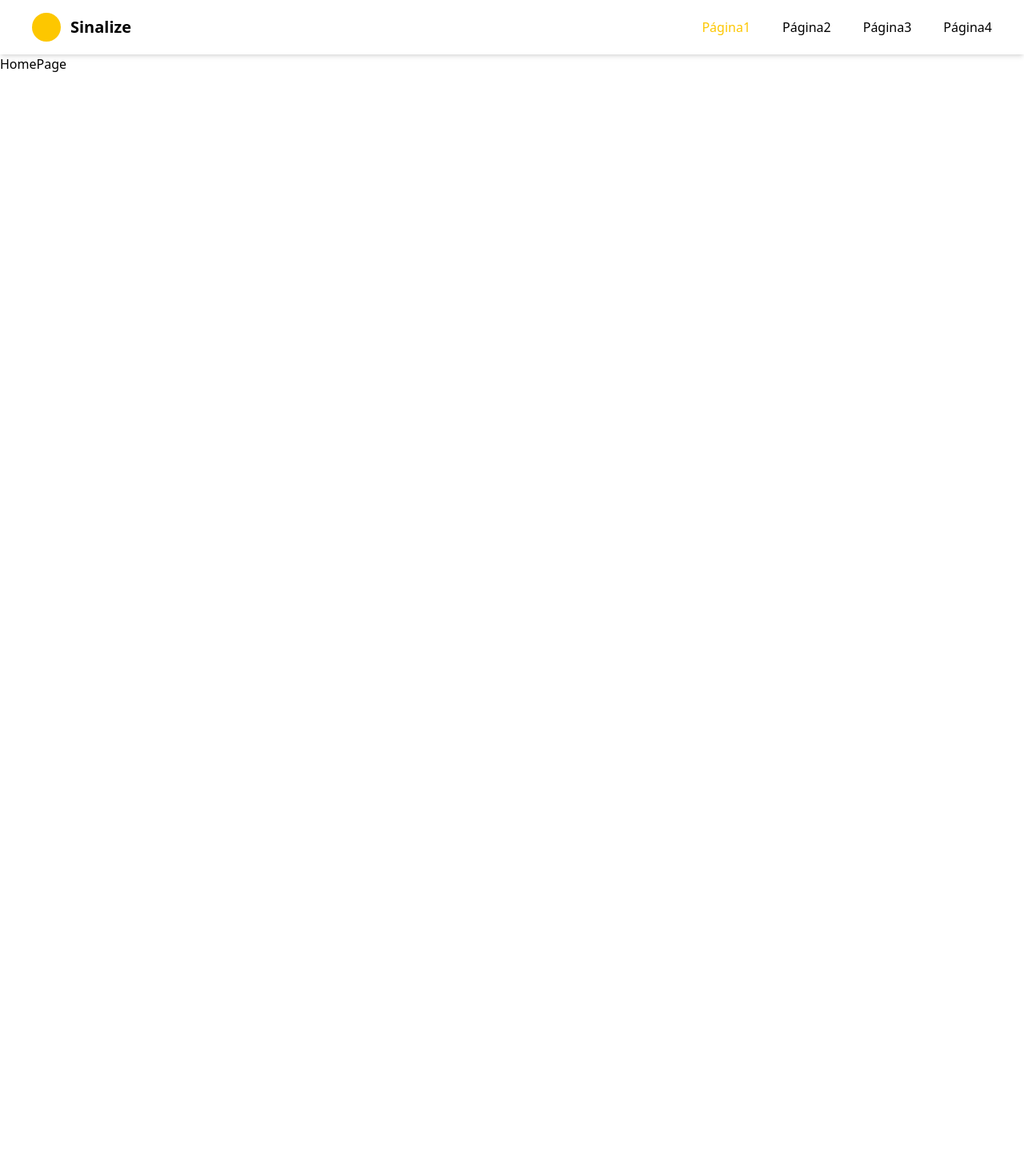
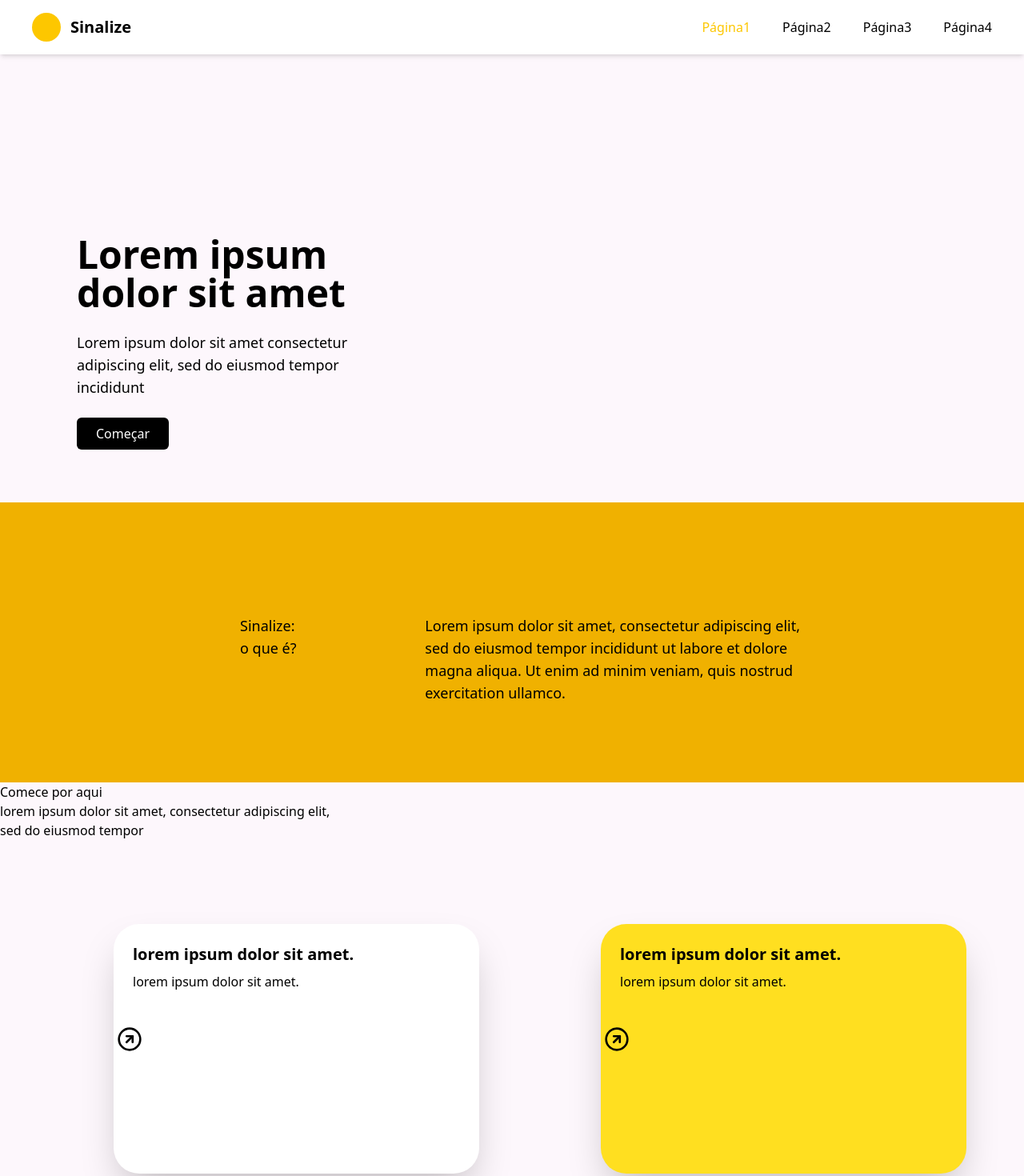
Before and after one commit to Alexandrediasss/Sinalize-Frontend, a React (Vite) app: page / in a window 1280 px wide. Shown: the top 1470 px of the page at 80% size. Before the commit the page ends 800 px from the top, so only its background shows below. Built offline with nearby package versions, Linux system fonts and the light colour scheme.

Commit message:
Seções da HomePage

```diff
--- a/package.json
+++ b/package.json
@@ -11,6 +11,7 @@
   },
   "dependencies": {
     "@tailwindcss/vite": "^4.1.13",
+    "lucide-react": "^0.544.0",
     "react": "^19.1.1",
     "react-dom": "^19.1.1",
     "react-router-dom": "^7.9.2",
--- /dev/null
+++ b/src/components/HomePage/home.jsx
@@ -0,0 +1,27 @@
+function Home(){
+    return (
+
+    <section className="w-screen h-140 bg-[#fdf7fc]">
+      <div className="flex flex-col justify-center h-[calc(100vh-80px)] px-10">
+        <div className="max-w-xl ml-14">
+          <h1 className="text-black text-5xl font-bold mb-6 ">
+            Lorem ipsum <br />
+            dolor sit amet
+          </h1>
+          <p className="text-lg text-black mb-6">
+            Lorem ipsum dolor sit amet consectetur <br />
+            adipiscing elit, sed do
+            eiusmod tempor <br />
+            incididunt
+          </p>
+          <button className="bg-black text-white px-6 py-2 rounded-md font-medium hover:bg-gray-800 transition">
+            Começar
+          </button>
+        </div>
+      </div>
+    </section>
+
+    )
+}
+
+export default Home;
--- /dev/null
+++ b/src/components/HomePage/sinalize.jsx
@@ -0,0 +1,22 @@
+function Sinalize(){
+    return (
+        <div className="flex justify-between w-screen bg-yellow-500 h-[350px]">
+            <div className ="align-center flex justify-left ml-75 pt-35">
+                <h1 className="text-black text-lg">Sinalize: <br />
+                    o que é?
+                </h1>
+            </div>
+
+            <div className ="align-center flex justify-right mr-70 pt-35">
+                <p className="text-lg text-black mb-6">
+                    Lorem ipsum dolor sit amet, consectetur adipiscing elit, <br />
+                    sed do eiusmod tempor incididunt ut labore et dolore <br />
+                    magna aliqua. Ut enim ad minim veniam, quis nostrud <br />
+                    exercitation ullamco.
+                </p>
+            </div>
+        </div>
+    )
+}
+
+export default Sinalize;
--- /dev/null
+++ b/src/components/HomePage/startHere.jsx
@@ -0,0 +1,48 @@
+import { ArrowRightCircle } from "lucide-react";
+function StartHere(){
+    return (
+        <section className="w-screen h-157 bg-[#fdf7fc]">
+            <div>
+                <h2>
+                    Comece por aqui
+                </h2>
+                <p>
+                    lorem ipsum dolor sit amet, consectetur adipiscing elit, <br />
+                    sed do eiusmod tempor
+                </p>
+            </div>
+
+            <div className=" bg-white w-[457px] h-[312px] rounded-4xl shadow-2xl ml-[142px] mt-[105px]">
+                <div className="p-6">
+                    <h2 className="text-xl font-bold mb-2">
+                    lorem ipsum dolor sit amet.
+                </h2>
+                <p className="mb-4">
+                    lorem ipsum dolor sit amet.
+                </p>
+                </div>
+
+                <div className="w-10 h-10 flex items-center justify-center">
+                    <ArrowRightCircle className="w-8 h-8 -rotate-45" />
+                </div>
+            </div>
+
+            <div className="bg-yellow-300 w-[457px] h-[312px] rounded-4xl shadow-2xl ml-[751px] mt-[-312px]">
+                <div className="p-6">
+                    <h2 className="text-xl font-bold mb-2">
+                    lorem ipsum dolor sit amet.
+                </h2>
+                <p className="mb-4">
+                    lorem ipsum dolor sit amet.
+                </p>
+                </div>
+
+                <div className="w-10 h-10 flex items-center justify-center">
+                    <ArrowRightCircle className="w-8 h-8 -rotate-45" />
+                </div>
+            </div>
+        </section>
+    );
+}
+
+export default StartHere;
--- a/src/view/Home/App.jsx
+++ b/src/view/Home/App.jsx
@@ -1,14 +1,15 @@
-import { useState } from 'react'
-import reactLogo from '../../assets/react.svg'
-import viteLogo from '/vite.svg'
 import './App.css'
+import Home from '../../components/HomePage/home'
+import Sinalize from '../../components/HomePage/sinalize'
+import StartHere from '../../components/HomePage/startHere'
 
 function App() {
-  const [count, setCount] = useState(0)
 
   return (
     <>
-      <h1>HomePage</h1>
+      <Home />
+      <Sinalize />
+      <StartHere />
     </>
   )
 }
```
Also changed, not shown: 1 other file (tests, documents, lock files or other folders).
